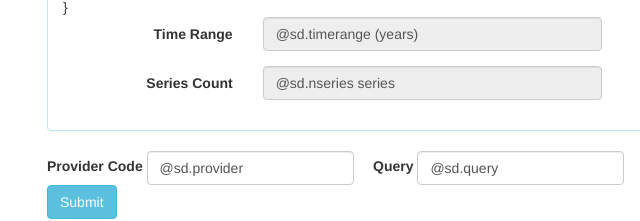
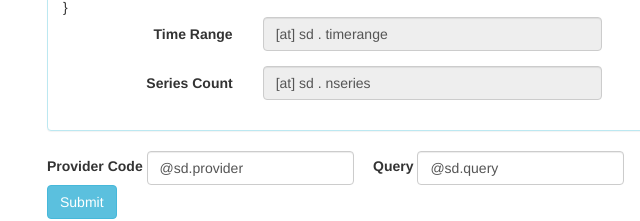
Before and after one commit to bowerth/sdmxPlay, a plain HTML site: page app/views/sdmx.scala.html in a window 1280 px wide. Shown: the part 511-732 px from the top of the page, 23-663 px from the left. Drawn offline with nearby package versions, Linux system fonts and the light colour scheme; a script that the page names is missing.

Commit message:
remove timerange and nseries parameters from sdmx model

```diff
--- a/app/views/sdmx.scala.html
+++ b/app/views/sdmx.scala.html
@@ -47,14 +47,14 @@
 		<label for="inputMax" class="col-sm-2 control-label">Time Range</label>
 		<div class="col-sm-4">
                   <input class="form-control" type="text" id="inputMax"
-			 value="@sd.timerange (years)" readonly />
+			 value="[at] sd . timerange" readonly />
 		</div>
               </div>
               <div class="form-group">
 		<label for="inputMin" class="col-sm-2 control-label">Series Count</label>
 		<div class="col-sm-4">
                   <input class="form-control" type="text" id="inputMin"
-			 value="@sd.nseries series" readonly />
+			 value="[at] sd . nseries" readonly />
 		</div>
               </div>
             </form>
```
Also changed, not shown: 2 other files.
